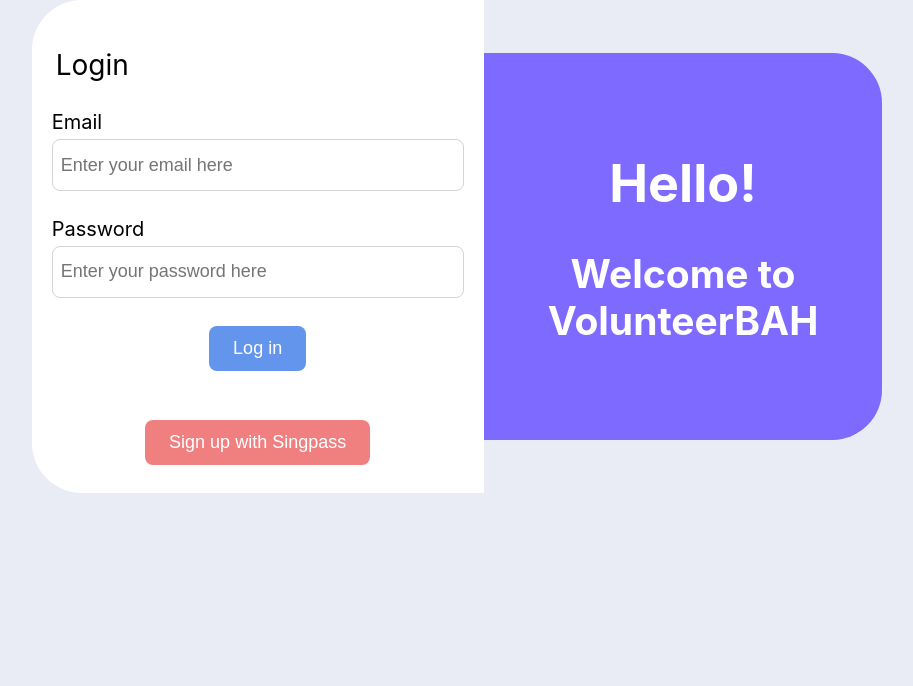
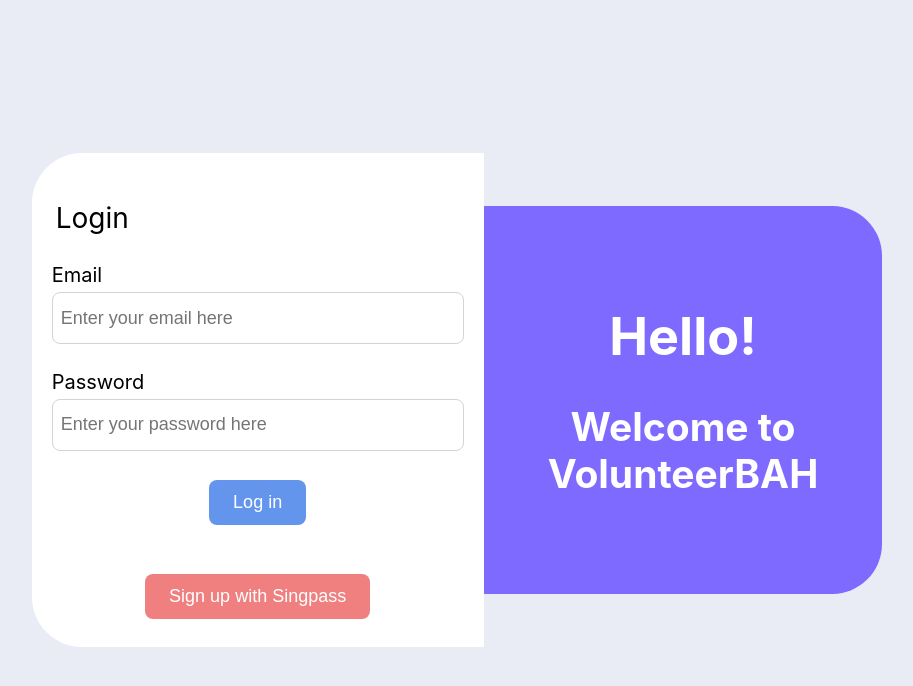
Before and after one commit to fymbc/h4g-vms, a React (Create React App) app in the folder frontend/: page / in a window 1280 px wide. Shown: the top 686 px of the page, without its empty margins (183-1096 px from the left). Built offline with nearby package versions, Linux system fonts and the light colour scheme.

Commit message:
Fix login page

```diff
--- a/frontend/src/App.css
+++ b/frontend/src/App.css
@@ -4,7 +4,7 @@
 
 .App-header {
   background-color: #E9ECF4;
-  max-height: 100vh;
+  min-height: 100vh;
   display: flex;
   flex-direction: row;
   align-items: center;
--- a/frontend/src/login.js
+++ b/frontend/src/login.js
@@ -33,10 +33,10 @@
             return
         }
 
+        navigate("./dashboard")
+
         //TODO: Authentication logic and link to database
     }
-
-
 
 return <div className="App-header">
     <div className="LeftBox">
```
